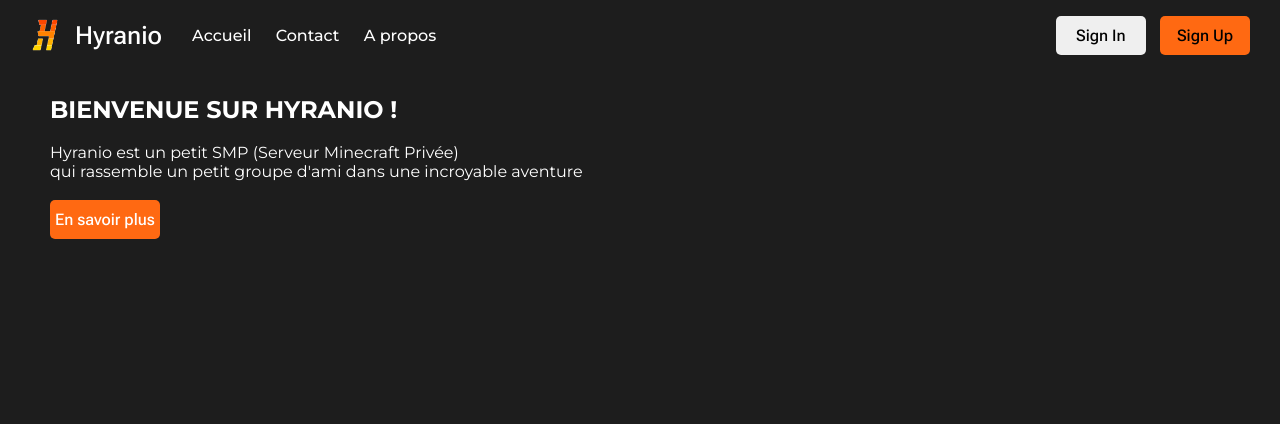
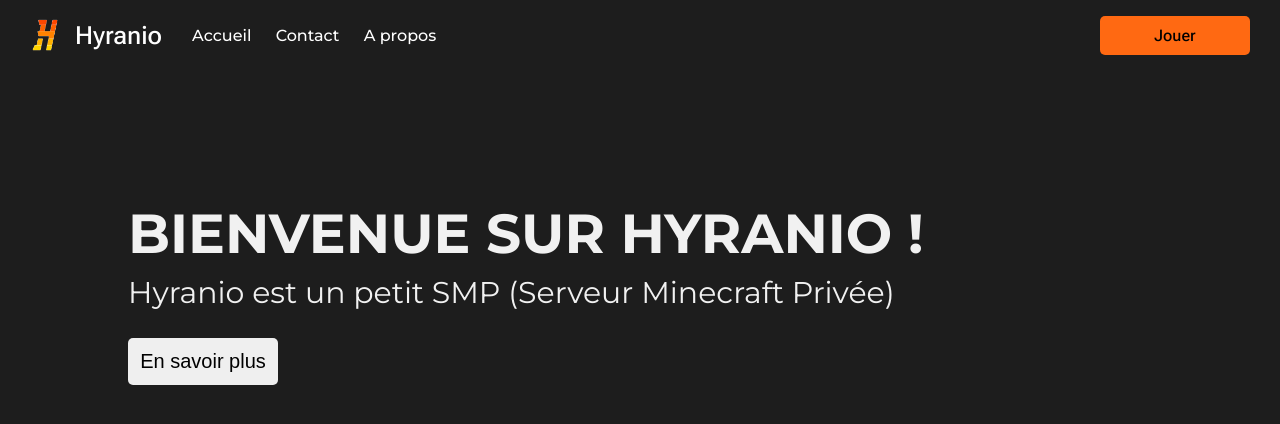
Before and after one commit to 0Sacha/DeltaOne-WebSite, a PHP site: page / in a window 1280 px wide. Shown: the top 424 px of the page. Run offline with PHP 8.4, Linux system fonts and the light colour scheme.

Commit message:
accueil 1.0

```diff
--- a/css/style.css
+++ b/css/style.css
@@ -13,6 +13,41 @@
 body {
   font-family: Montserrat, Helvetica, sans-serif;
   background: #1d1d1d;
+}
+/*
+.contenu {
+  position: relative;
+  z-index: 1000;
+} */
+
+h2 {
+  font-size: 55px;
+  padding: 200px 0 0 10vw;
+  color: #f1f1f1;
+}
+
+p{
+  font-size: 30px;
+  padding-left: 10vw;
+  margin: 7px 0;
+  color: #f1f1f1;
+}
+
+button {
+  margin: 20px 0 0 10vw;
+  padding: 12px;
+  font-size: 20px;
+  width: 150px;
+  border-radius: 5px;
+  cursor: pointer;
+  border: none;
+}
+
+.laptop {
+  width: 30vw;
+  position: absolute;
+  top: 100px;
+  right: 12%;
 }
 
 nav {
@@ -32,31 +67,6 @@ nav {
   margin-right: 20px;
 }
 
-/* Section 1 */
-
-
-.imgspawn {
-    margin-left: 27px;
-}
-
-
-.sec1 h2{
-  margin-left: 50px;
-  margin-top: 0;
-
-  color: #ffffff;
-}
-
-.sec1 p{
-  margin-left: 50px;
-  margin-top: 0;
-  color: #ffffff;
-}
-
-.sec1 a {
-  text-decoration: none;
-  color: #ff5100;
-}
 
 .en-savoir-plus button {
   font-family: Roboto Flex, sans-serif;
@@ -140,12 +150,12 @@ nav {
   border: none;
 }
 
-.sign-btns button:nth-child(2) {
+.sign-btns button {
   border: none;
   background: #ff6912;
 }
 
-.sign-btns button:nth-child(2):hover {
+.sign-btns button:hover {
   border: none;
   background: #ff7300c9;
   transition: 0.7s ease;
@@ -269,10 +279,19 @@ form .message textarea{
 /* footer */
 
 
+@media (max-width: 1600px) {
+
+
+  .laptop {
+    display: none;
+  }
+
+}
 
 @media (max-width: 900px) {
 
   /* Section 1 */
+
 
 .imgspawn img {
   display: none;
--- a/index.html
+++ b/index.html
@@ -16,7 +16,10 @@
 
 
 
+
   <body>
+
+
 
       <nav>
 
@@ -43,45 +46,30 @@
             <img src="img/user.png" alt="user-icon">
           </a>
           <div class="sign-btns">
-          <button type="button">Sign In</button>
-          <button type="button">Sign Up</button>
+            <button type="button">Jouer</button>
          </div>
         </div>
+
       </nav>
+
+
 
 
       <script src="js/script.js"></script>
   </body>
 
-  <br>
-  <br>
-  <br>
-  <br>
-  <br>
-
-
-
-  <section class="sec1">
-
+  <section>
+    <div class="contenu">
       <h2>BIENVENUE SUR HYRANIO !</h2>
-    <br>
-    <p>Hyranio est un petit SMP (Serveur Minecraft Privée)
-    <br>qui rassemble un petit groupe d'ami dans une incroyable aventure
-    <br>
-    <br>
-    <div class="en-savoir-plus">
-      <a href="Apropos.html"><button type="button">En savoir plus</button></a>
+      <p>Hyranio est un petit SMP (Serveur Minecraft Privée)</p>
+      <img src="img/RSlogo.png" class="laptop">
+      <button type="button">En savoir plus</button></a>
     </div>
-
-    <style>
-
-</style>
-</head>
-
-    </p>
-
   </section>
 
 
 
+
+
+
   </html>
```
Also changed, not shown: img/RSlogo.png (added), img/Wave.svg (added). Lines whose indentation alone changed are shown as unchanged.
